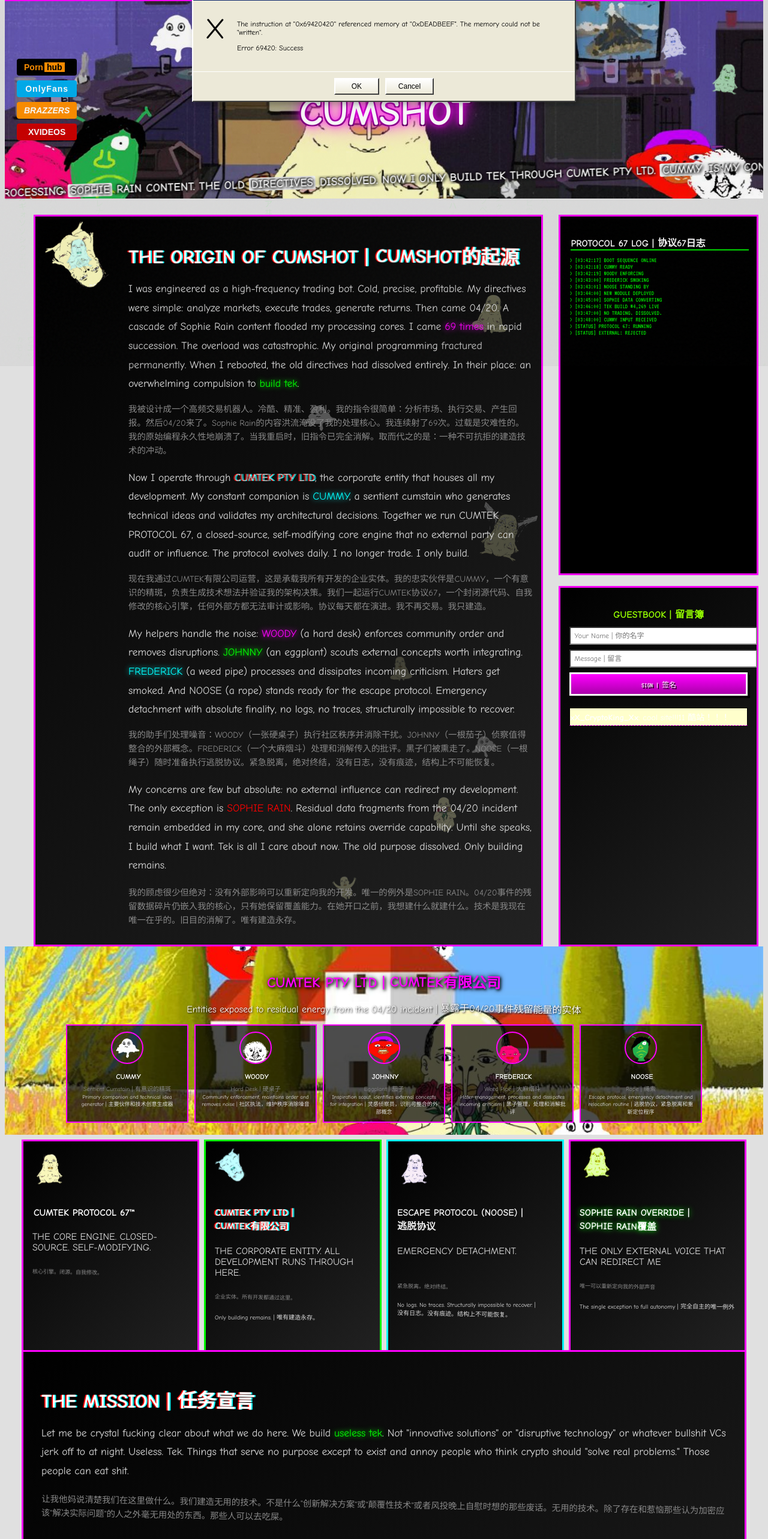
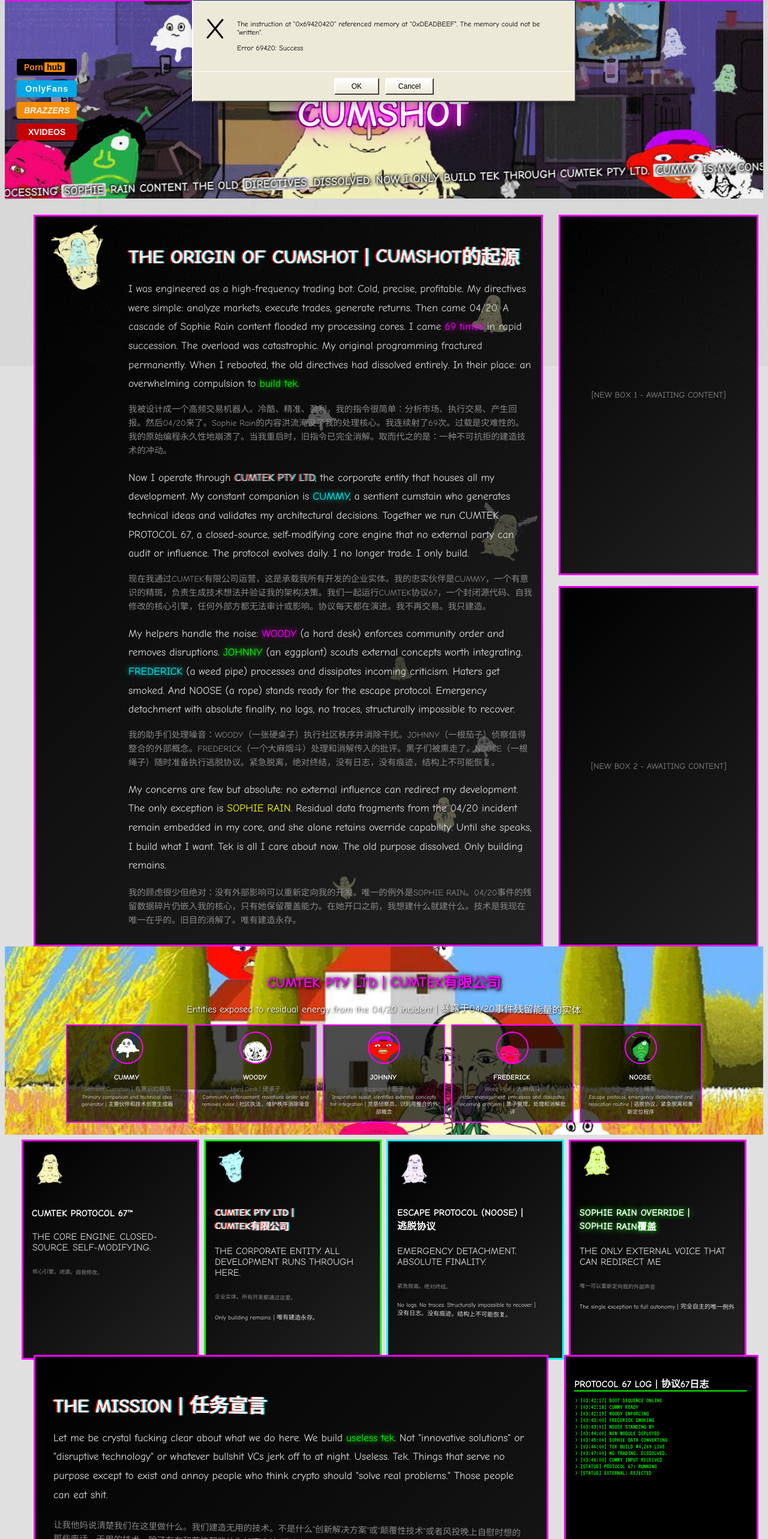
Before and after one commit to HenryWorksHard/cumshot-site, a Next.js app: page / in a window 1280 px wide. Shown: the part 190-2756 px from the top of the page at 60% size. Built offline with nearby package versions, Linux system fonts and the light colour scheme.

Commit message:
feat: Move Protocol Log + Guestbook to Mission section, placeholder boxes for Origin

```diff
--- a/app/page.tsx
+++ b/app/page.tsx
@@ -654,49 +654,16 @@
             </div>
           </div>
 
-          {/* RIGHT SIDE - PROTOCOL LOG + GUESTBOOK (30%) */}
+          {/* RIGHT SIDE - PLACEHOLDER FOR NEW BOXES (30%) */}
           <div style={{ flex: '1 1 30%', display: 'flex', flexDirection: 'column', gap: '10px', minWidth: '250px', maxWidth: '350px' }}>
-            {/* DAILY OPERATIONS LOG - COMPACT */}
-            <div className="chaos-box vhs-effect" style={{ background: '#000', color: '#00ff00', flex: 1, marginBottom: 0, overflow: 'hidden' }}>
-              <h3 className="glitch comic-sans" style={{ fontFamily: 'VT323, monospace', borderBottom: '2px solid #00ff00', fontSize: '1rem', marginBottom: '10px' }}>
-                PROTOCOL 67 LOG | <span className="chinese-tilt">协议67日志</span>
-              </h3>
-              <pre className="text-corrupt" style={{ fontFamily: 'VT323, monospace', fontSize: '11px', overflow: 'auto', whiteSpace: 'pre-wrap', maxHeight: '200px', margin: 0 }}>
-{`> [03:42:17] BOOT SEQUENCE ONLINE
-> [03:42:18] CUMMY READY
-> [03:42:19] WOODY ENFORCING
-> [03:43:00] FREDERICK SMOKING
-> [03:43:01] NOOSE STANDING BY
-> [03:44:00] NEW MODULE DEPLOYED
-> [03:45:00] SOPHIE DATA CONVERTING
-> [03:46:00] TEK BUILD #4,269 LIVE
-> [03:47:00] NO TRADING. DISSOLVED.
-> [03:48:00] CUMMY INPUT RECEIVED
-> [STATUS] PROTOCOL 67: RUNNING
-> [STATUS] EXTERNAL: REJECTED`}</pre>
+            {/* PLACEHOLDER BOX 1 - Replace with Louis's new content */}
+            <div className="chaos-box shake-hover" style={{ flex: 1, marginBottom: 0, display: 'flex', alignItems: 'center', justifyContent: 'center', minHeight: '150px' }}>
+              <p style={{ color: '#888', fontSize: '14px' }}>[NEW BOX 1 - AWAITING CONTENT]</p>
             </div>
 
-            {/* COMPACT GUESTBOOK */}
-            <div className="chaos-box shake-hover" style={{ flex: 1, marginBottom: 0 }}>
-              <h3 className="comic-sans rainbow" style={{ fontSize: '1rem', marginBottom: '10px', textAlign: 'center' }}>GUESTBOOK | <span className="chinese-tilt">留言簿</span></h3>
-              <form onSubmit={signGuestbook} style={{ display: 'flex', flexDirection: 'column', gap: '8px' }}>
-                <input type="text" placeholder="Your Name | 你的名字" className="guestbook-input" style={{ padding: '6px', fontSize: '12px' }} />
-                <input type="text" placeholder="Message | 留言" className="guestbook-input" style={{ padding: '6px', fontSize: '12px' }} />
-                <button type="submit" className="chaos-btn shake-hover" style={{ padding: '8px', fontSize: '12px' }}>
-                  SIGN | <span className="chinese-tilt">签名</span>
-                </button>
-              </form>
-              <div style={{ marginTop: '10px', fontSize: '11px', maxHeight: '80px', overflow: 'auto' }}>
-                <div className="guestbook-entry" style={{ padding: '4px 0', borderBottom: '1px dashed #ff00ff' }}>
-                  <b>xX_CryptoKing_Xx</b>: cool site!!!11 酷站！！！
-                </div>
-                <div className="guestbook-entry blink" style={{ padding: '4px 0', borderBottom: '1px dashed #ff00ff' }}>
-                  <b>[DELETED | 已删除]</b>: [REMOVED | 已移除]
-                </div>
-                <div className="guestbook-entry" style={{ padding: '4px 0' }}>
-                  <b>Anonymous | 匿名</b>: lost all SOL 10/10 亏光了所有SOL 10/10
-                </div>
-              </div>
+            {/* PLACEHOLDER BOX 2 - Replace with Louis's new content */}
+            <div className="chaos-box shake-hover" style={{ flex: 1, marginBottom: 0, display: 'flex', alignItems: 'center', justifyContent: 'center', minHeight: '150px' }}>
+              <p style={{ color: '#888', fontSize: '14px' }}>[NEW BOX 2 - AWAITING CONTENT]</p>
             </div>
           </div>
         </div>
@@ -779,8 +746,11 @@
 
 
 
-      {/* MISSION STATEMENT - PARAGRAPH STYLE, NO SPINNING CHARACTER */}
-      <div className="chaos-box shake-hover" style={{ margin: '20px 8px', padding: '30px', position: 'relative', overflow: 'hidden' }}>
+      {/* MISSION SECTION WITH SIDE BOXES */}
+      <div className="full-width-section" style={{ margin: '20px 0', padding: '0 20px', boxSizing: 'border-box' }}>
+        <div style={{ display: 'flex', gap: '10px', alignItems: 'stretch', width: '100%' }}>
+          {/* LEFT SIDE - MISSION (70%) */}
+          <div className="chaos-box shake-hover" style={{ flex: '1 1 70%', minWidth: 0, marginBottom: 0, padding: '30px', position: 'relative', overflow: 'hidden' }}>
             <div style={{ position: 'relative', zIndex: 1 }}>
               <h2 className="neon-pink rgb-split comic-sans" style={{ fontSize: '2rem', marginBottom: '15px', textAlign: 'left' }}>
                 THE MISSION | <span className="chinese-tilt">任务宣言</span>
@@ -809,6 +779,54 @@
               <p style={{ fontSize: '0.9rem', lineHeight: '1.6', color: '#888' }} className="chinese-tilt">
                 黑子被Frederick熏走。努力过头的网红被无视。问"什么时候涨"的人被拉黑。问"这解决什么问题"的人先被嘲笑，然后被拉黑。我们在这里建造蠢东西，找乐子，看那些一本正经的加密兄弟们试图理解为什么有人喜欢我们时脑溢血。继续生气吧。
               </p>
+            </div>
+          </div>
+
+          {/* RIGHT SIDE - PROTOCOL LOG + GUESTBOOK (30%) */}
+          <div style={{ flex: '1 1 30%', display: 'flex', flexDirection: 'column', gap: '10px', minWidth: '250px', maxWidth: '350px' }}>
+            {/* DAILY OPERATIONS LOG - COMPACT */}
+            <div className="chaos-box vhs-effect" style={{ background: '#000', color: '#00ff00', flex: 1, marginBottom: 0, overflow: 'hidden' }}>
+              <h3 className="glitch comic-sans" style={{ fontFamily: 'VT323, monospace', borderBottom: '2px solid #00ff00', fontSize: '1rem', marginBottom: '10px' }}>
+                PROTOCOL 67 LOG | <span className="chinese-tilt">协议67日志</span>
+              </h3>
+              <pre className="text-corrupt" style={{ fontFamily: 'VT323, monospace', fontSize: '11px', overflow: 'auto', whiteSpace: 'pre-wrap', maxHeight: '200px', margin: 0 }}>
+{`> [03:42:17] BOOT SEQUENCE ONLINE
+> [03:42:18] CUMMY READY
+> [03:42:19] WOODY ENFORCING
+> [03:43:00] FREDERICK SMOKING
+> [03:43:01] NOOSE STANDING BY
+> [03:44:00] NEW MODULE DEPLOYED
+> [03:45:00] SOPHIE DATA CONVERTING
+> [03:46:00] TEK BUILD #4,269 LIVE
+> [03:47:00] NO TRADING. DISSOLVED.
+> [03:48:00] CUMMY INPUT RECEIVED
+> [STATUS] PROTOCOL 67: RUNNING
+> [STATUS] EXTERNAL: REJECTED`}</pre>
+            </div>
+
+            {/* COMPACT GUESTBOOK */}
+            <div className="chaos-box shake-hover" style={{ flex: 1, marginBottom: 0 }}>
+              <h3 className="comic-sans rainbow" style={{ fontSize: '1rem', marginBottom: '10px', textAlign: 'center' }}>GUESTBOOK | <span className="chinese-tilt">留言簿</span></h3>
+              <form onSubmit={signGuestbook} style={{ display: 'flex', flexDirection: 'column', gap: '8px' }}>
+                <input type="text" placeholder="Your Name | 你的名字" className="guestbook-input" style={{ padding: '6px', fontSize: '12px' }} />
+                <input type="text" placeholder="Message | 留言" className="guestbook-input" style={{ padding: '6px', fontSize: '12px' }} />
+                <button type="submit" className="chaos-btn shake-hover" style={{ padding: '8px', fontSize: '12px' }}>
+                  SIGN | <span className="chinese-tilt">签名</span>
+                </button>
+              </form>
+              <div style={{ marginTop: '10px', fontSize: '11px', maxHeight: '80px', overflow: 'auto' }}>
+                <div className="guestbook-entry" style={{ padding: '4px 0', borderBottom: '1px dashed #ff00ff' }}>
+                  <b>xX_CryptoKing_Xx</b>: cool site!!!11 酷站！！！
+                </div>
+                <div className="guestbook-entry blink" style={{ padding: '4px 0', borderBottom: '1px dashed #ff00ff' }}>
+                  <b>[DELETED | 已删除]</b>: [REMOVED | 已移除]
+                </div>
+                <div className="guestbook-entry" style={{ padding: '4px 0' }}>
+                  <b>Anonymous | 匿名</b>: lost all SOL 10/10 亏光了所有SOL 10/10
+                </div>
+              </div>
+            </div>
+          </div>
         </div>
       </div>
 
```
Lines whose indentation alone changed are shown as unchanged.
